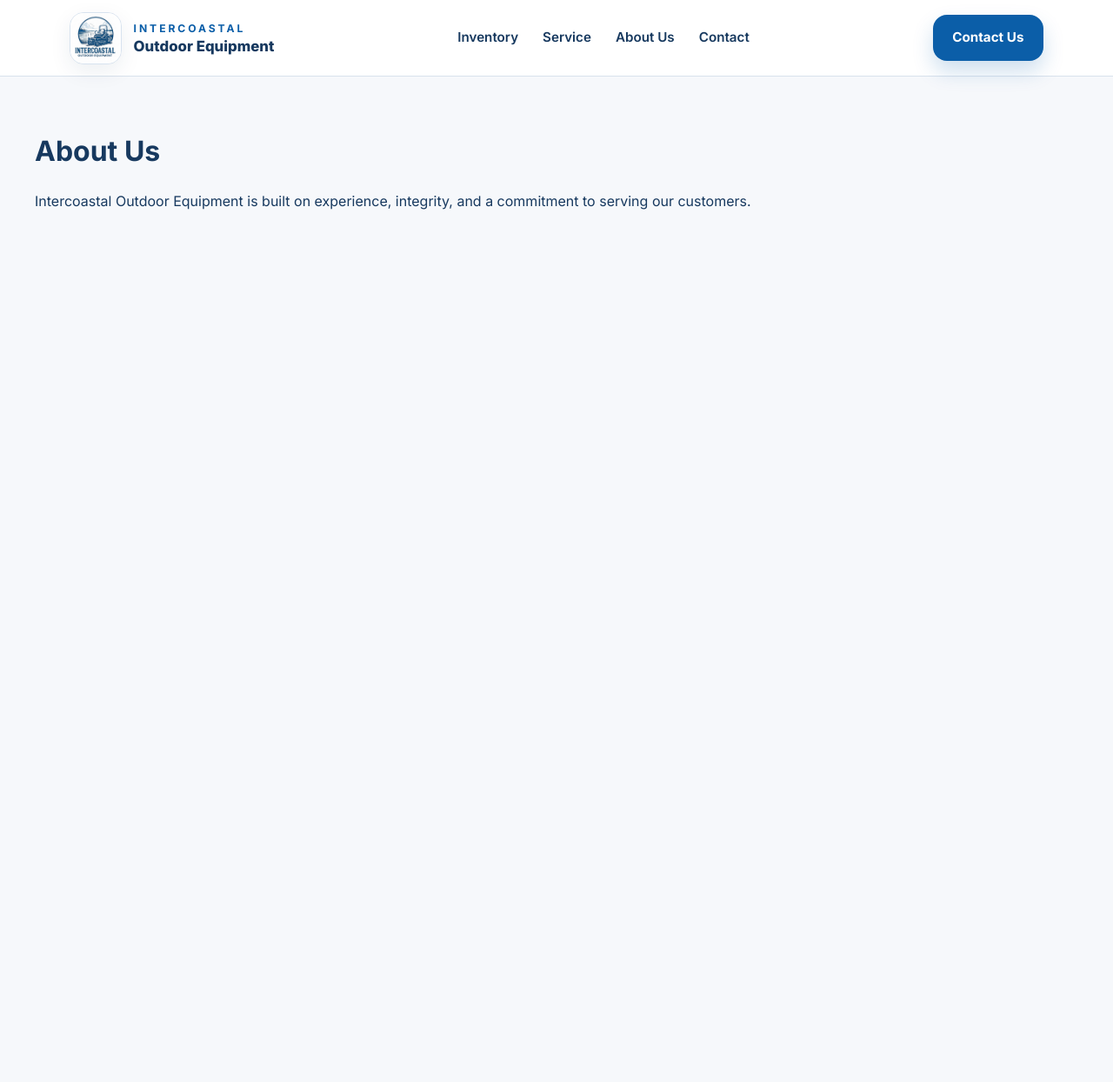
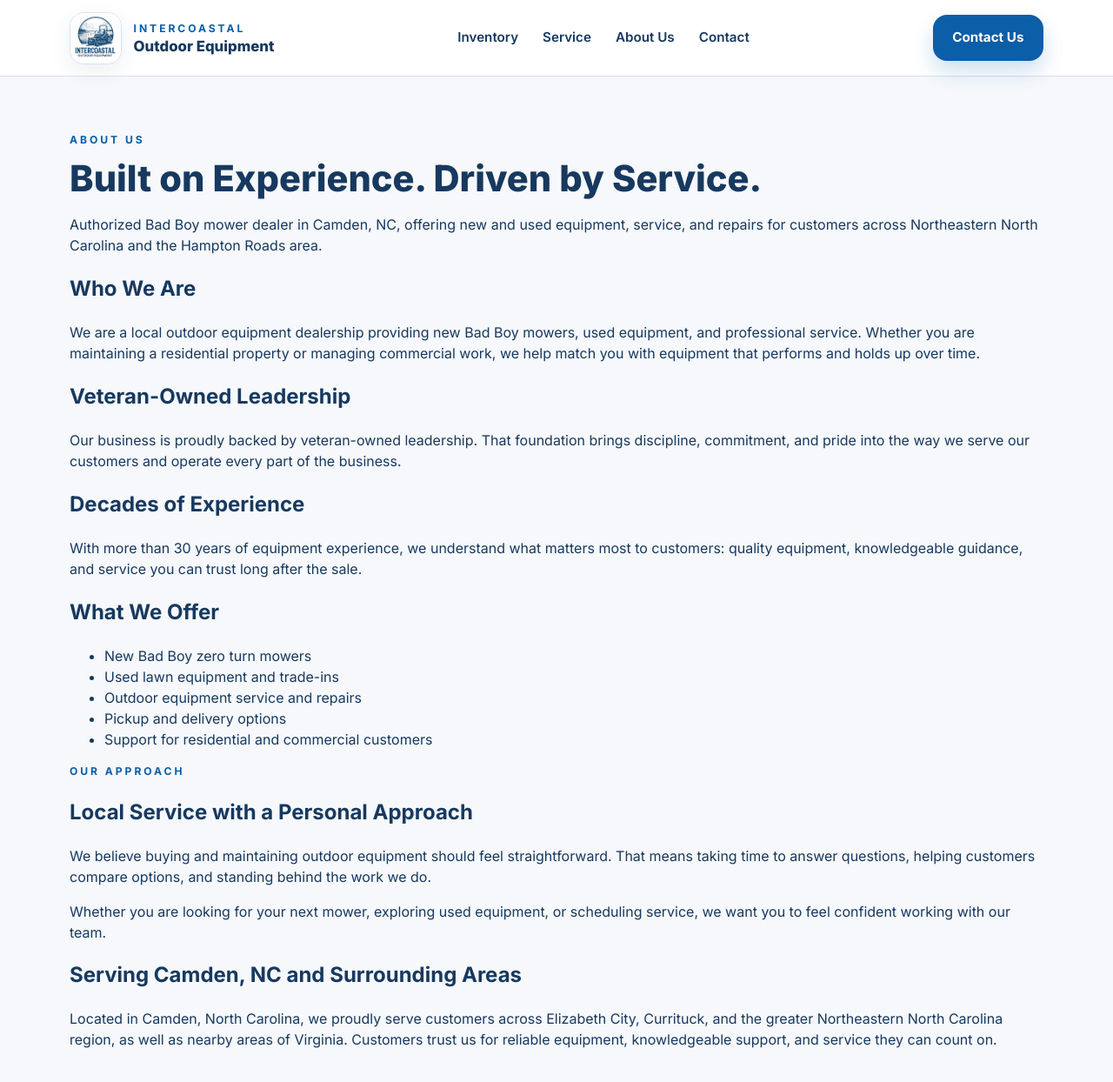
Before and after one commit to TanyaA318/intercoastal-website, a React (Vite) app: page /about in a window 1280 px wide. Shown: the top 1244 px of the page at 87% size. Before the commit the page ends 800 px from the top, so only its background shows below. Built offline with nearby package versions, Linux system fonts and the light colour scheme.

Commit message:
Update About.jsx

```diff
--- a/src/About.jsx
+++ b/src/About.jsx
@@ -1,11 +1,97 @@
+import React from "react";
+
 export default function About() {
   return (
-    <div style={{ padding: "40px" }}>
-      <h1>About Us</h1>
-      <p>
-        Intercoastal Outdoor Equipment is built on experience, integrity, and
-        a commitment to serving our customers.
-      </p>
-    </div>
+    <main className="section">
+      <div className="container">
+
+        {/* HERO */}
+        <div className="about-hero">
+          <p className="section-kicker">ABOUT US</p>
+          <h1 className="section-title">
+            Built on Experience. Driven by Service.
+          </h1>
+          <p className="about-lead">
+            Authorized Bad Boy mower dealer in Camden, NC, offering new and used
+            equipment, service, and repairs for customers across Northeastern
+            North Carolina and the Hampton Roads area.
+          </p>
+        </div>
+
+        {/* GRID */}
+        <section className="about-grid">
+          <div className="about-card">
+            <h2>Who We Are</h2>
+            <p>
+              We are a local outdoor equipment dealership providing new Bad Boy
+              mowers, used equipment, and professional service. Whether you are
+              maintaining a residential property or managing commercial work, we
+              help match you with equipment that performs and holds up over time.
+            </p>
+          </div>
+
+          <div className="about-card">
+            <h2>Veteran-Owned Leadership</h2>
+            <p>
+              Our business is proudly backed by veteran-owned leadership. That
+              foundation brings discipline, commitment, and pride into the way we
+              serve our customers and operate every part of the business.
+            </p>
+          </div>
+
+          <div className="about-card">
+            <h2>Decades of Experience</h2>
+            <p>
+              With more than 30 years of equipment experience, we understand what
+              matters most to customers: quality equipment, knowledgeable
+              guidance, and service you can trust long after the sale.
+            </p>
+          </div>
+
+          <div className="about-card">
+            <h2>What We Offer</h2>
+            <ul className="about-list">
+              <li>New Bad Boy zero turn mowers</li>
+              <li>Used lawn equipment and trade-ins</li>
+              <li>Outdoor equipment service and repairs</li>
+              <li>Pickup and delivery options</li>
+              <li>Support for residential and commercial customers</li>
+            </ul>
+          </div>
+        </section>
+
+        {/* STORY */}
+        <section className="about-story">
+          <div className="about-story-content">
+            <p className="section-kicker">OUR APPROACH</p>
+            <h2>Local Service with a Personal Approach</h2>
+            <p>
+              We believe buying and maintaining outdoor equipment should feel
+              straightforward. That means taking time to answer questions,
+              helping customers compare options, and standing behind the work we
+              do.
+            </p>
+            <p>
+              Whether you are looking for your next mower, exploring used
+              equipment, or scheduling service, we want you to feel confident
+              working with our team.
+            </p>
+          </div>
+        </section>
+
+        {/* LOCATION (SEO BOOST) */}
+        <section className="about-location">
+          <h2>Serving Camden, NC and Surrounding Areas</h2>
+          <p>
+            Located in Camden, North Carolina, we proudly serve customers across
+            Elizabeth City, Currituck, and the greater Northeastern North
+            Carolina region, as well as nearby areas of Virginia. Customers trust
+            us for reliable equipment, knowledgeable support, and service they
+            can count on.
+          </p>
+        </section>
+
+      </div>
+    </main>
   );
 }
```
